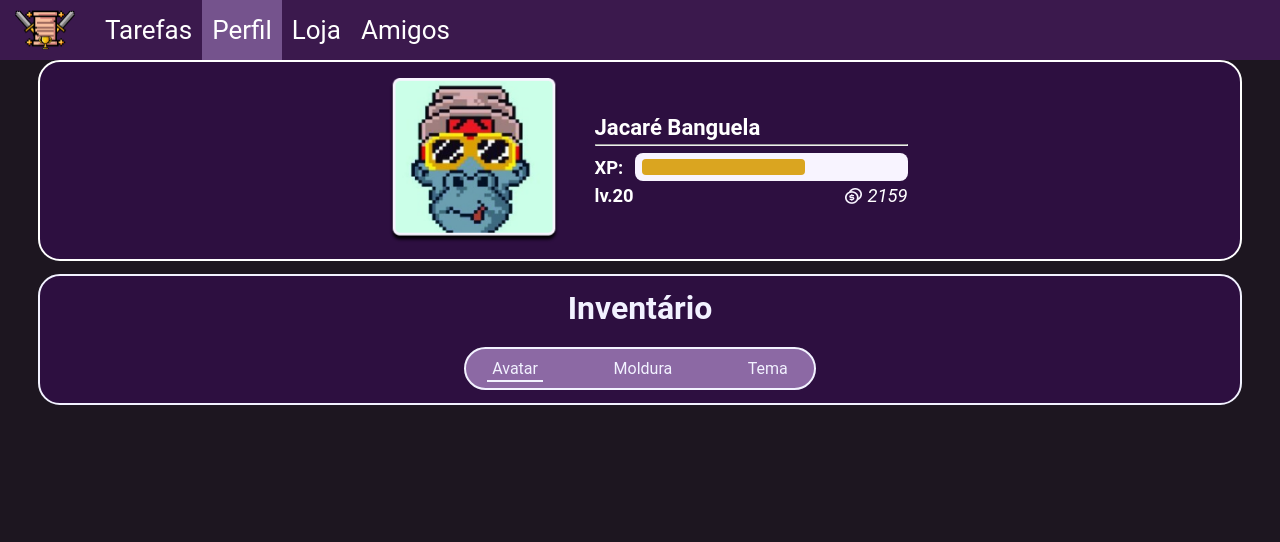
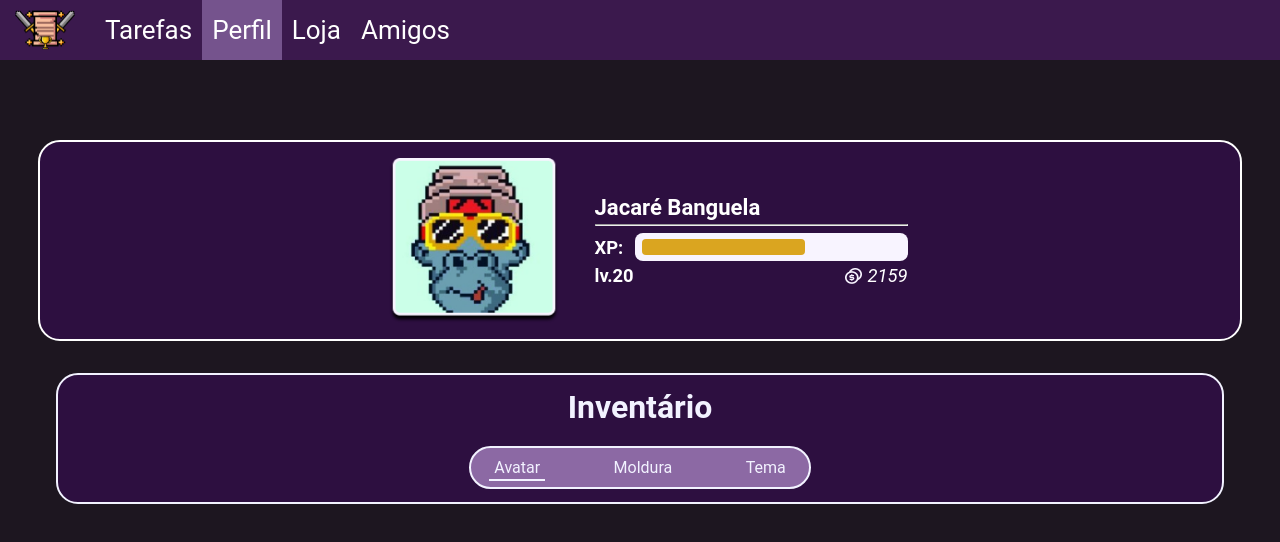
Before and after one commit to lucasrc18/ProjetoIntegrador, a React (Create React App) app: page /profile in a window 1280 px wide. Shown: the top 542 px of the page. Built offline with nearby package versions, Linux system fonts and the light colour scheme; no server answers.

Commit message:
Update style.scss

```diff
--- a/src/pages/profile/style.scss
+++ b/src/pages/profile/style.scss
@@ -1,4 +1,8 @@
 #profile-page {
+    display: flex;
+    flex-direction: column;
+    gap: 5rem;
+
     background: #1D1620;
     height: 100vh;
     #inventory{
@@ -6,7 +10,7 @@
         flex-direction: column;
         align-items: center;
 
-        margin: 1% 3%;
+        margin: -3rem 3.5rem;
 
         border: #f2f2ff solid 2px;
         border-radius: 22px;
```
